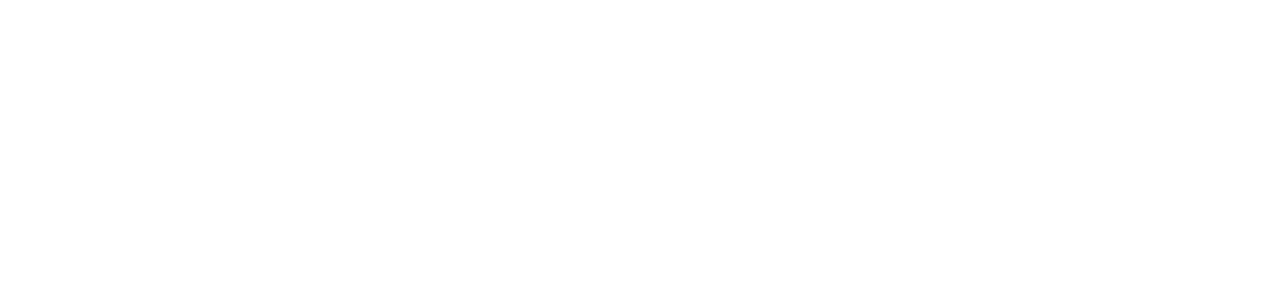
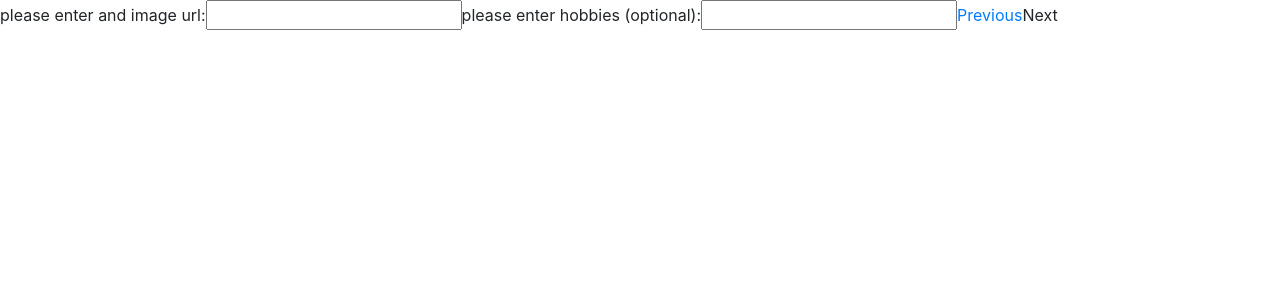
Before and after one commit to ziv247/teamEx, a React (Create React App) app in the folder team-ex/: page / in a window 1280 px wide. Shown: the top 300 px of the page. Built offline with nearby package versions, Linux system fonts and the light colour scheme.

Commit message:
saveliy - phase 3 :)

```diff
--- a/team-ex/src/App.js
+++ b/team-ex/src/App.js
@@ -1,9 +1,13 @@
 import React, { Component } from 'react';
+import {
+    BrowserRouter as Router,
+    Switch,
+    Route,
+  } from "react-router-dom";
 
-import './App.css';
+import Phase3 from './components/phase3/phase3';
 
 export default class App extends Component {
-
     constructor(props){
         super(props);
         this.state = {
@@ -20,10 +24,18 @@
 
     render () {
         return (
-        <div className = "App">
-
-        </div>
-        )
+            <Router>
+                {/* <Phase3/> */}
+                <Switch>
+                    <Route path="/next4">
+                        <div style={{height: "200px", width: "200px", backgroundColor: "red"}}></div>
+                    </Route>
+                    <Route path="/">
+                        <Phase3/>
+                    </Route>
+                </Switch>
+            </Router>
+        );
     }
 
 }
--- /dev/null
+++ b/team-ex/src/components/phase3/phase3.jsx
@@ -0,0 +1,56 @@
+import React from 'react';
+import { Link } from 'react-router-dom';
+import 'bootstrap/dist/css/bootstrap.min.css';
+
+class Phase3 extends React.Component {
+  constructor(props) {
+    super(props);
+    this.state = {
+      isDisabled: true
+    };
+  }
+
+  onChange = (inputName, value) => {
+    this.setState({
+      [inputName]: value
+    });
+    localStorage.setItem(inputName, value);
+    this.checkIfAllTrue()
+  }
+
+  checkIfAllTrue = () => {
+    if (this.state.imgUrl) {
+      this.setState({
+        isDisabled: false
+      })
+    } else {
+      this.setState({
+        isDisabled: true
+      })
+    }
+  }
+
+
+  render() {
+    console.log(localStorage.getItem('imgUrl'));
+    return (
+      <form>
+        <label htmlFor="img-url">please enter and image url:</label>
+        <input id="img-url" name="imgUrl" type="text" onChange={(e) => this.onChange(e.target.name, e.target.value)}/>
+
+        <label htmlFor="hobbies">please enter hobbies (optional):</label>
+        <input id="hobbies" name="hobbies" type="text" onChange={(e) => this.onChange(e.target.name, e.target.value)}/>
+
+        <Link to="/next2">Previous</Link>
+        {this.state.isDisabled
+        ?
+        <span>Next</span>
+        :
+        <Link to="/next4">Next</Link>
+        }
+      </form>
+    )
+  }
+}
+
+export default Phase3;
```
